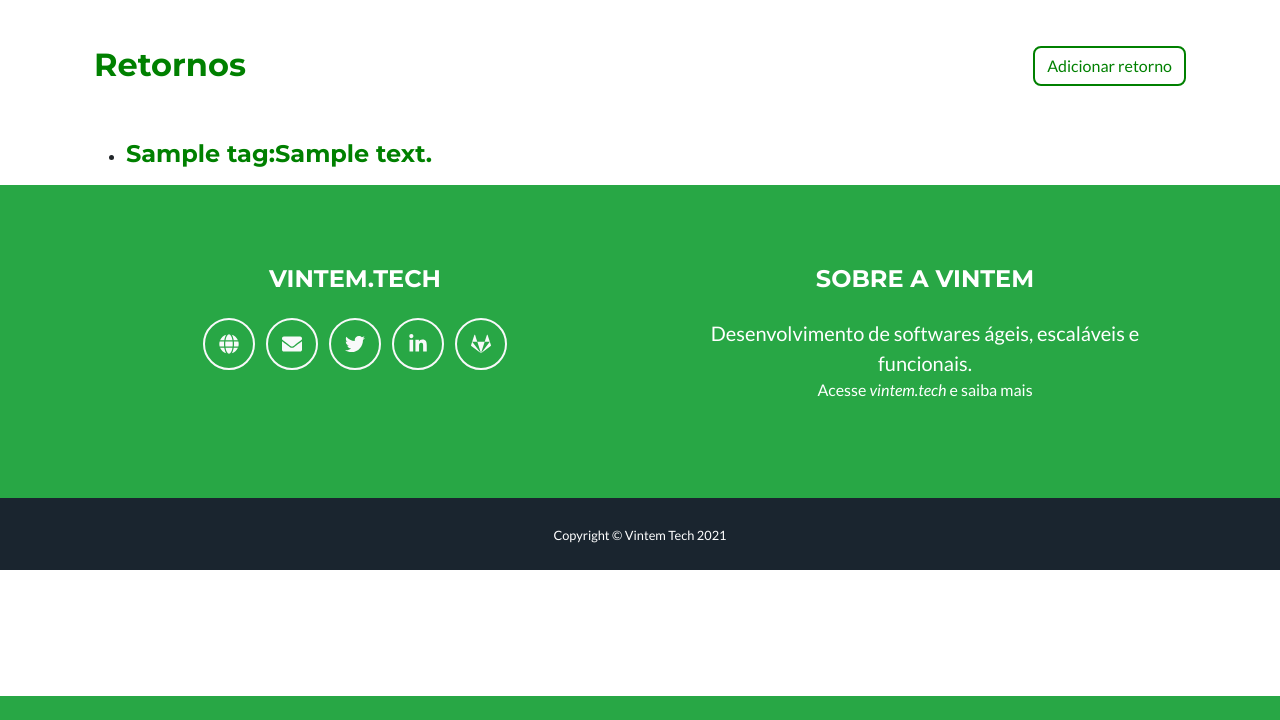
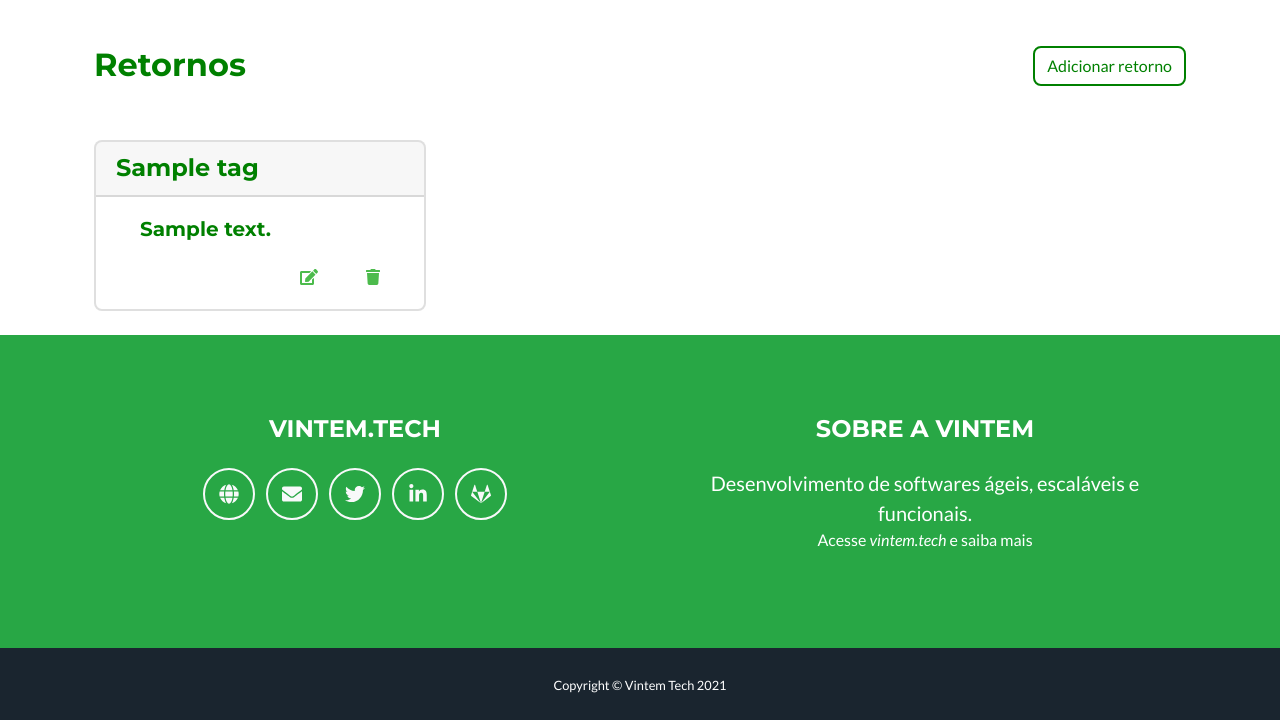
Before and after one commit to marcusmello/loro, a Python web app: template loro/web/templates/returns/returns.html in a window 1280 px wide. Shown: the part 104-824 px from the top of the page. Before the commit the page ends 800 px from the top, so only its background shows below. Run offline with Jinja, Linux system fonts and the light colour scheme; the template is opened without the code that fills it: most values are stand-ins (such as "Sample title", 1, 10 or a date in 2020).

Commit message:
add 'cards' templating to the found returns

```diff
--- a/loro/web/templates/returns/returns.html
+++ b/loro/web/templates/returns/returns.html
@@ -1,15 +1,49 @@
-{% extends 'base_returns.html' %}
+{% extends 'returns/base_returns.html' %}
 
 {% block interactions %}
 
-<ul id="returns">
+<div class="row">
     {% for return_ in returns %}
-        <li>
-            <h4 style="color:green">
-                {{ return_.tag }}:{{ return_.content }}
-            </h4>
-        </li>
+        <div class="col-sm-4">
+            <div class="card">
+                <h4 class="card-header" style="color:green">{{ return_.tag }}</h4>
+                <div class="card-body">
+                    <div class="container">
+
+                        <div class="row justify-content-start">
+                          <div class="col-auto">
+                            <h5 class="card-text" style="color:green">
+                                {{ return_.content }}
+                            </h5>
+                          </div>
+
+                        </div><br>
+
+                        <!-- Buttons-->
+                        <div class="row justify-content-end">
+
+                            <!-- Edit-->
+                            <div class="col-auto">
+                                <a href="https://gitlab.com/marcusmello">
+                                    <span class="fas fa-edit" data-toggle="tooltip" title="Editar"></span>
+                                </a>
+                            </div>
+
+                            <!-- Delete-->
+                            <div class="col-auto">
+                                <a href="https://gitlab.com/marcusmello">
+                                    <span class="fa fa-trash" data-toggle="tooltip" title="Excluir"></span>
+                                </a>
+                            </div>
+
+                        </div>
+                      </div>
+
+                </div>
+            </div>
+            <br>
+        </div>
     {% endfor %}
-</ul>
+</div>
 
 {% endblock %}
```
